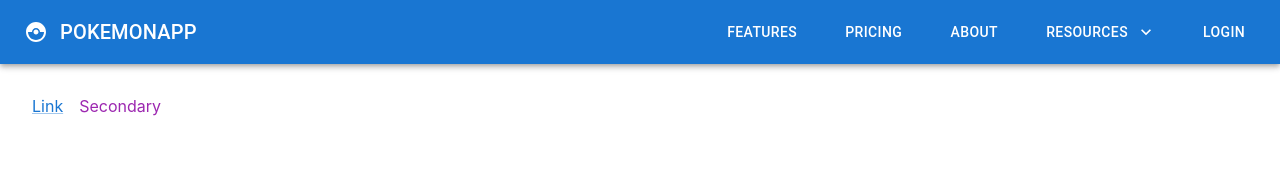
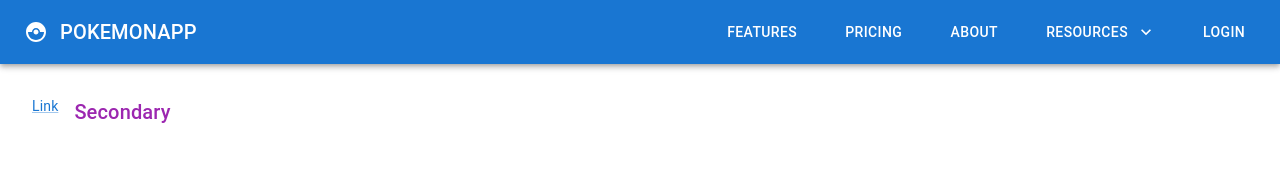
Before and after one commit to Mhdez221993/react-mui, a React (Create React App) app: page / in a window 1280 px wide. Shown: the top 186 px of the page. Built offline with nearby package versions, Linux system fonts and the light colour scheme.

Commit message:
Add varial to link component

```diff
--- a/src/components/MuiLink.tsx
+++ b/src/components/MuiLink.tsx
@@ -1,12 +1,19 @@
 import { Link, Stack } from "@mui/material";
+
+import Typography from "@mui/material/Typography";
 
 export const MuiLink = () => {
   return (
     <Stack direction="row" spacing={2} m={4}>
-      <Link href="#">Link</Link>
-      <Link href="#" color="secondary" underline="hover">
-        Secondary
+      <Link href="#" variant="body2">
+        Link
       </Link>
+
+      <Typography variant="h6">
+        <Link href="#" color="secondary" underline="hover">
+          Secondary
+        </Link>
+      </Typography>
     </Stack>
   );
 };
```
